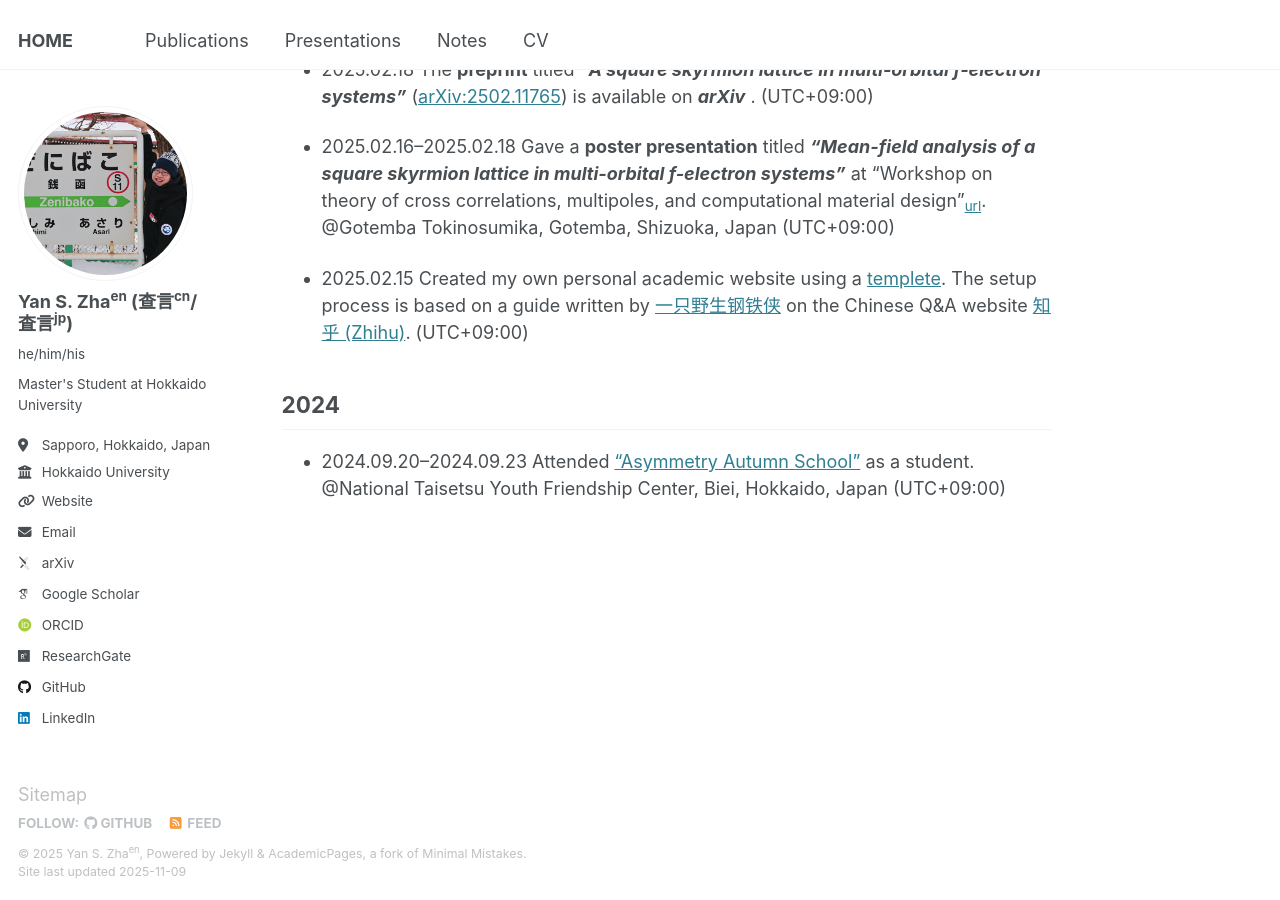
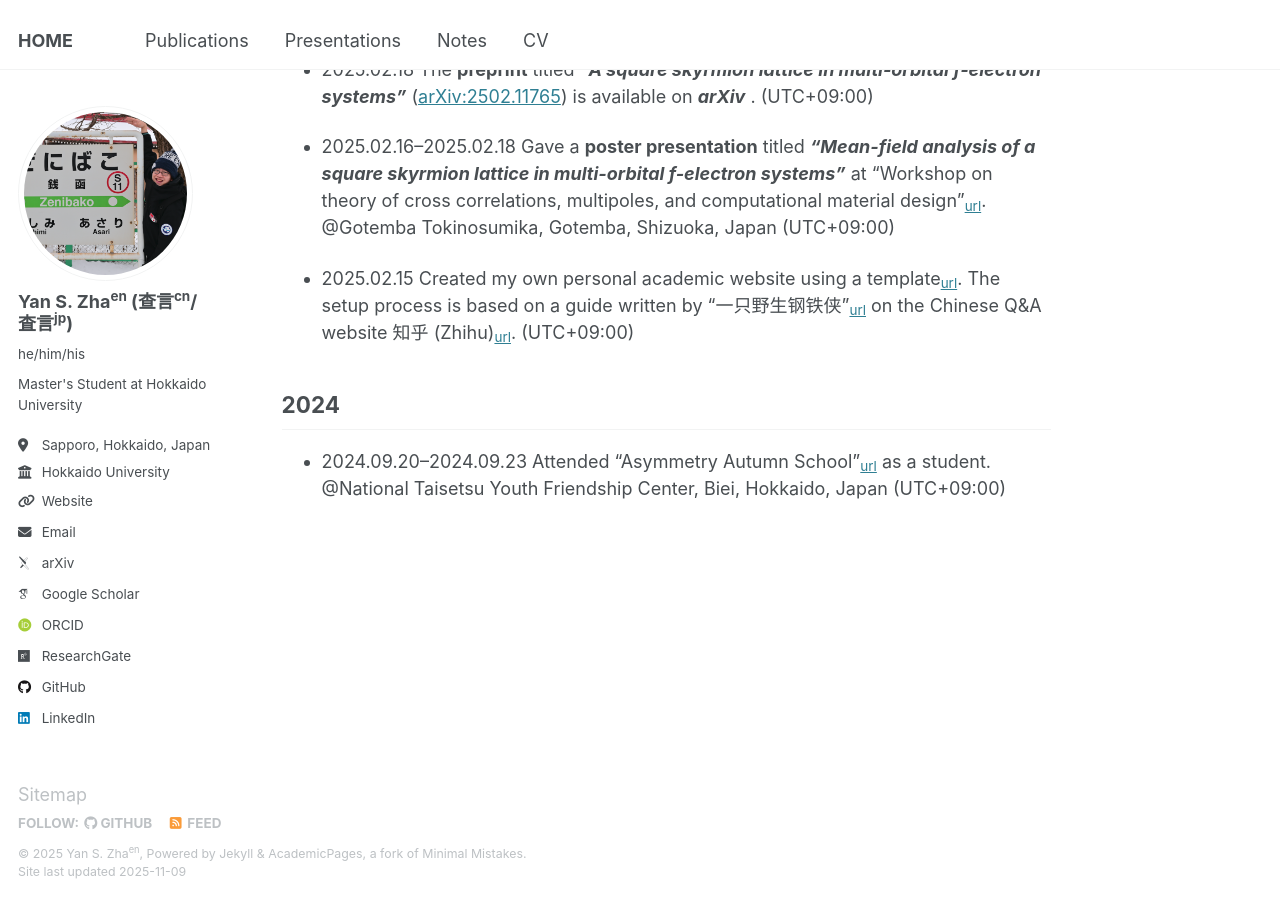
Before and after one commit to yzhacn/yzhacn.github.io, a Jekyll site: the page built from _pages/about.md, in a window 1280 px wide and 900 px high, scrolled down 1202 px. Built offline with Jekyll 4.4.1, drawn with Linux system fonts in a browser that asks for light colours; some web fonts are replaced.

Commit message:
Update about.md

```diff
--- a/_pages/about.md
+++ b/_pages/about.md
@@ -36,8 +36,8 @@ NEWS
 computational material design"<sub>[url](https://asymmetry.hiroshima-u.ac.jp/event/2532)</sub>. @Gotemba Tokinosumika, Gotemba, Shizuoka, Japan (UTC+09:00)
 
 
-* 2025.02.15 Created my own personal academic website using a [templete](https://github.com/academicpages/academicpages.github.io). The setup process is based on a guide written by [一只野生钢铁侠](https://www.zhihu.com/people/91-53-41-34) on the Chinese Q&A website [知乎 (Zhihu)](https://zhuanlan.zhihu.com/p/711554540). (UTC+09:00)
+* 2025.02.15 Created my own personal academic website using a template<sub>[url](https://github.com/academicpages/academicpages.github.io)</sub>. The setup process is based on a guide written by "一只野生钢铁侠"<sub>[url](https://www.zhihu.com/people/91-53-41-34)</sub> on the Chinese Q&A website 知乎 (Zhihu)<sub>[url](https://zhuanlan.zhihu.com/p/711554540)</sub>. (UTC+09:00)
 
 
 ## 2024
-* 2024.09.20--2024.09.23 Attended ["Asymmetry Autumn School"](https://asymmetry.hiroshima-u.ac.jp/event/1097) as a student. @National Taisetsu Youth Friendship Center, Biei, Hokkaido, Japan (UTC+09:00)
+* 2024.09.20--2024.09.23 Attended "Asymmetry Autumn School"<sub>[url](https://asymmetry.hiroshima-u.ac.jp/event/1097)</sub> as a student. @National Taisetsu Youth Friendship Center, Biei, Hokkaido, Japan (UTC+09:00)
```
